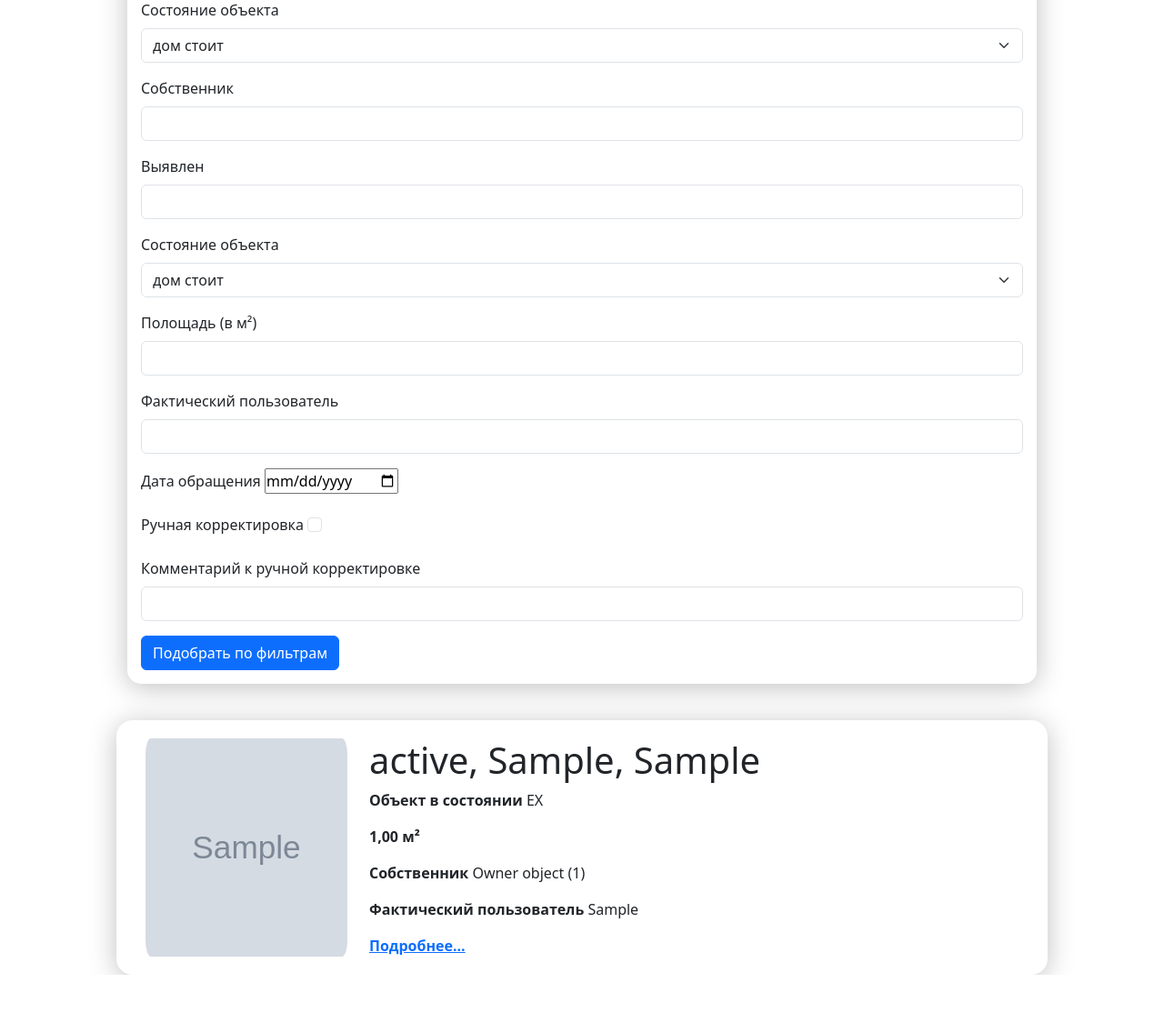
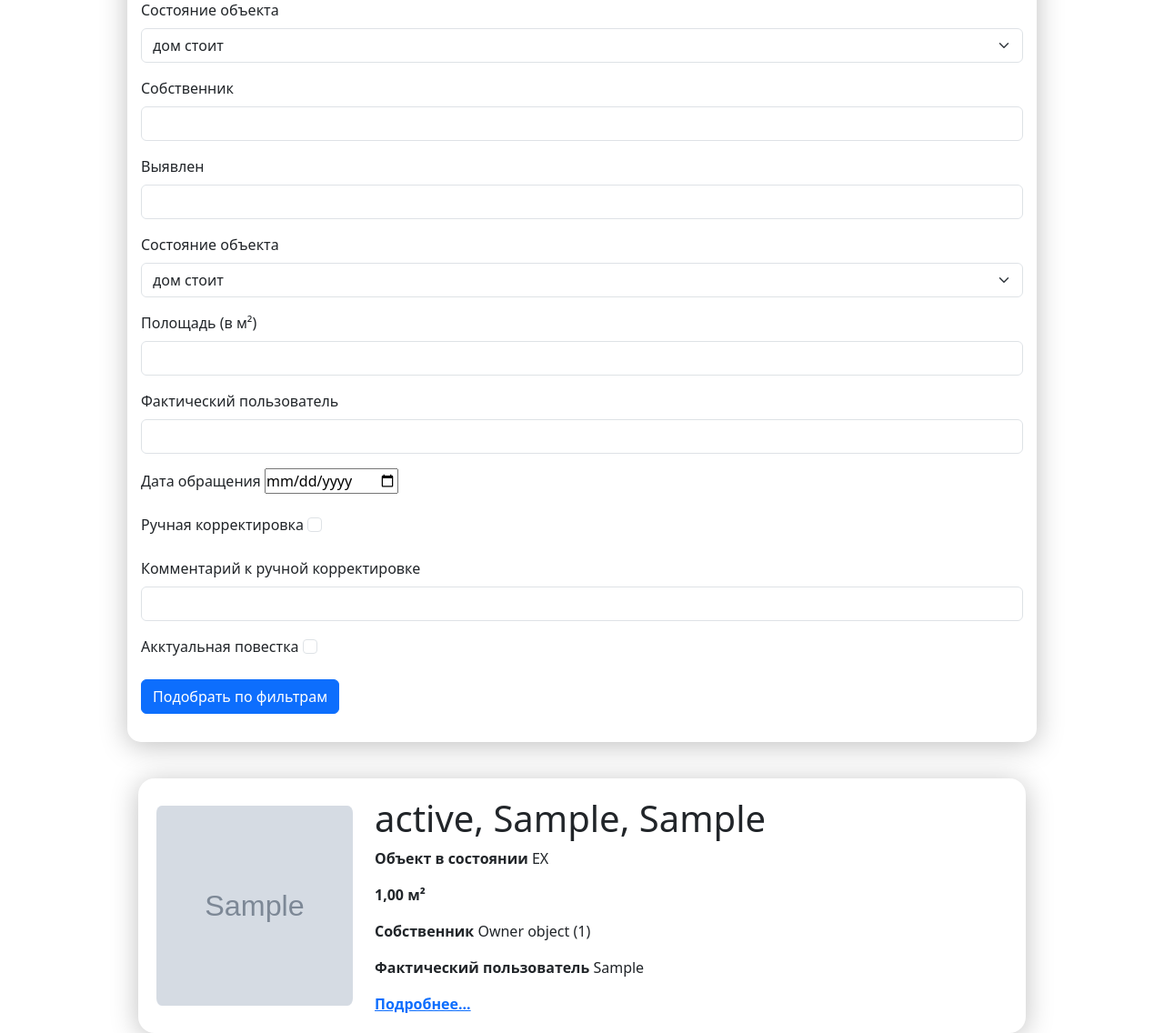
Before and after one commit to alkokovad/OO_hackathon, a Django app: page /cards_list/ in a window 1280 px wide, after a click that opens the changed part. Shown: the part 141-1277 px from the top of the page at 91% size. Before the commit the page ends 1213 px from the top, so only its background shows below. Run offline with Django 5.2, Linux system fonts and the light colour scheme; tables that the repository leaves empty hold one stand-in row (values such as "Sample post"); grey boxes marked "Sample" are stand-in pictures.

Commit message:
Сочный комит с актуальной повесткой <3

```diff
--- a/Static/css/CardsList/cards_list.css
+++ b/Static/css/CardsList/cards_list.css
@@ -12,6 +12,7 @@ body {
 img {
     border-radius: 18px;
     max-height: 300px;
+    padding: 10px;
 }
 
 .mini-card, .full-card {
--- a/Templates/CardsList/cards_list.html
+++ b/Templates/CardsList/cards_list.html
@@ -145,7 +145,7 @@
                     <label for="condition" class="form-label">Состояние объекта</label>
                     <select id="condition" name="condition" class="form-select">
                         <option value="1">дом стоит</option>
-                        <option value="2">блять я хз</option>
+                        <option value="2">дом не стоит</option>
                         <option value="3">какие у нас там состояния</option>
                         <option value="4">ну вы там по красоте сделайте</option>
                         <option value="5">чтобы потом не стыдно за это было</option>
@@ -160,7 +160,7 @@
                     <label for="fullcondition" class="form-label">Состояние объекта</label>
                     <select id="fullcondition" name="fullcondition" class="form-select">
                         <option value="1">дом стоит</option>
-                        <option value="2">блять я хз</option>
+                        <option value="2">дом не стоит</option>
                         <option value="3">какие у нас там состояния</option>
                         <option value="4">ну вы там по красоте сделайте</option>
                         <option value="5">чтобы потом не стыдно за это было</option>
@@ -173,7 +173,7 @@
                     <input type="text" id="user" name="user" class="form-control"></div>
                 <div class="mb-3">
                     <label for="dateappeal" class="form-label">Дата обращения</label>
-                    <input type="date" id="dateappeal" name="dateappeal" ></div>
+                    <input type="date" id="dateappeal" name="dateappeal"></div>
                 <div class="mb-3">
                     <label for="hendcor" class="form-label">Ручная корректировка</label>
                     <input type="checkbox" id="dateappeal" name="dateappeal" class="form-check-input"></div>
@@ -181,15 +181,18 @@
                     <label for="commenthandcor" class="form-label">Комментарий к ручной корректировке</label>
                     <input type="text" id="commenthandcor" name="commenthandcor" class="form-control">
                 </div>
-
+                <div class="mb-3">
+                    <label for="povestka" class="form-label">Акктуальная повестка</label>
+                    <input type="checkbox" id="povestka" name="povestka" class="form-check-input"></div>
+                <div class="mb-3">
                 <button class="btn btn-primary" type="submit">Подобрать по фильтрам</button>
             </form>
         </div>
     </div>
     {% for card in cards_list %}
         <!--Блок мини-карточки-->
-        <div class="mini-card">
-            <div class="container">
+        <div class="container">
+            <div class="mini-card">
                 <div class="row">
                     <img class="col-3" src="{{ card.object_photo }}" alt="Изображение объекта">
                     <div class="col-9">
```
